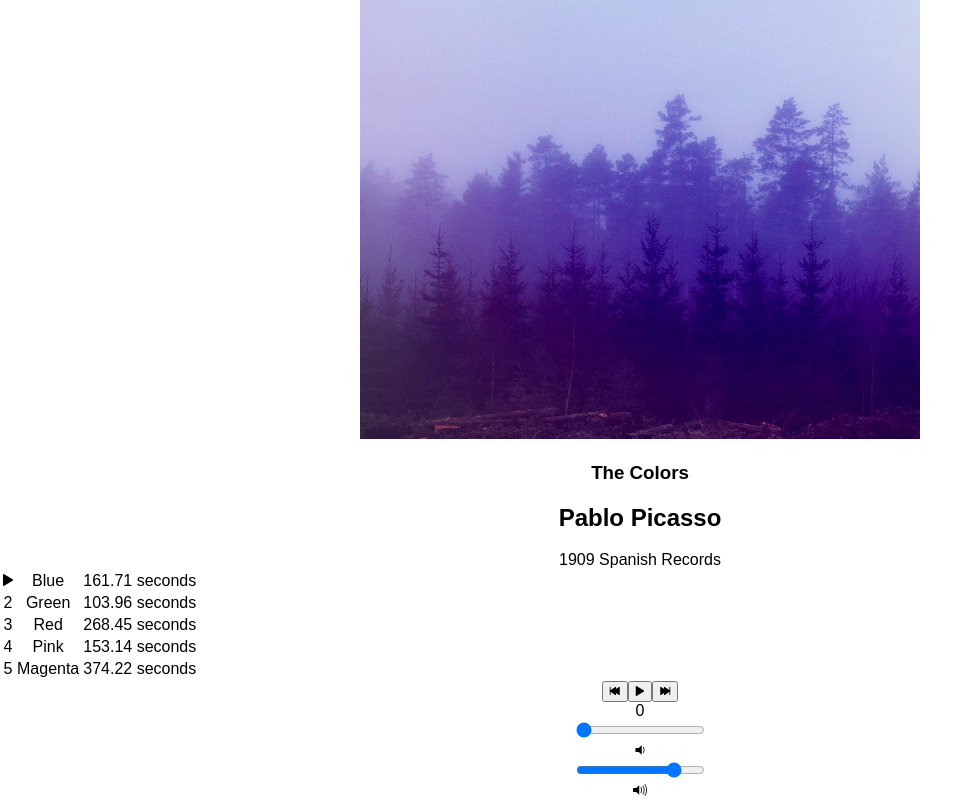
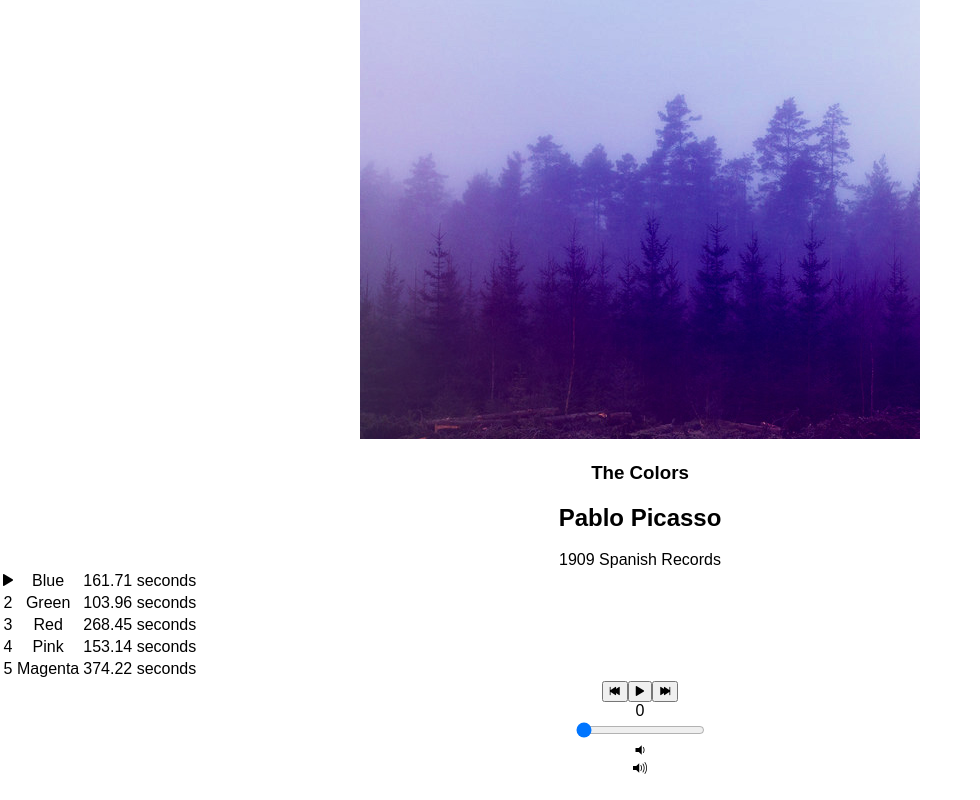
Before and after one commit to hankwarner/bloc-jams-reactjs, a React (Create React App) app: page /album/the-colors in a window 1280 px wide. Shown: the part 219-1019 px from the top of the page, without its empty margins (0-980 px from the left). After the commit the page ends 997 px from the top, so only its background shows below. Built offline with nearby package versions, Linux system fonts and the light colour scheme.

Commit message:
warning message fixes

```diff
--- a/src/components/PlayerBar.js
+++ b/src/components/PlayerBar.js
@@ -32,7 +32,7 @@ class PlayerBar extends Component {
                 </section>
                 <section id="volume-control">
                     <div className="icon ion-volume-low"></div>
-                    <input type="range" className="seek-bar" value='80' />
+
                     <div className="icon ion-volume-high"></div>
                 </section>
             </section>
```
